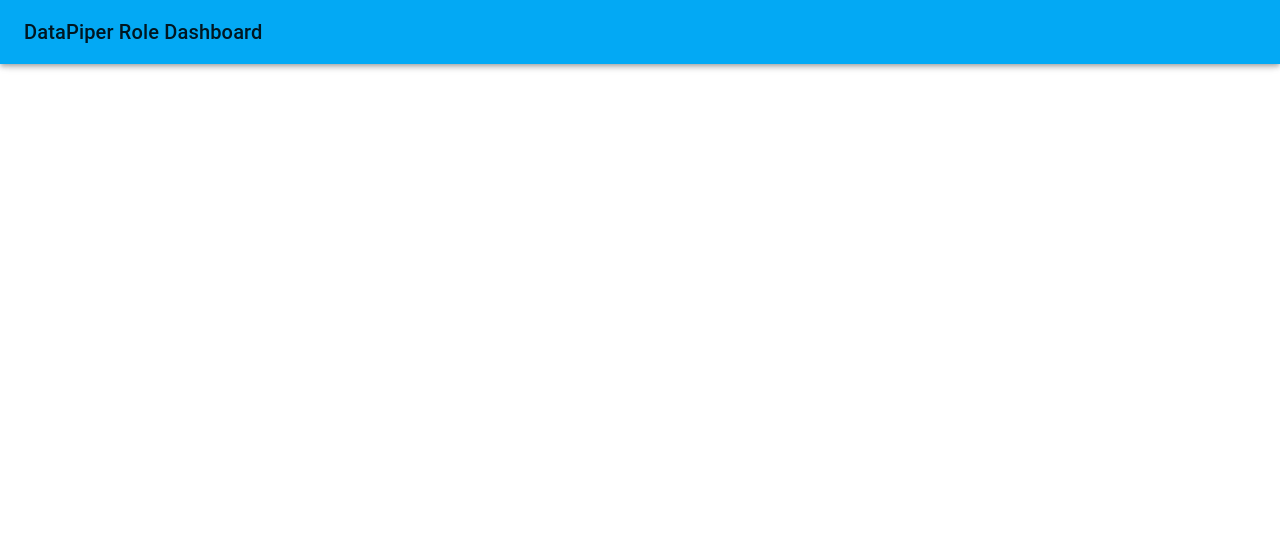
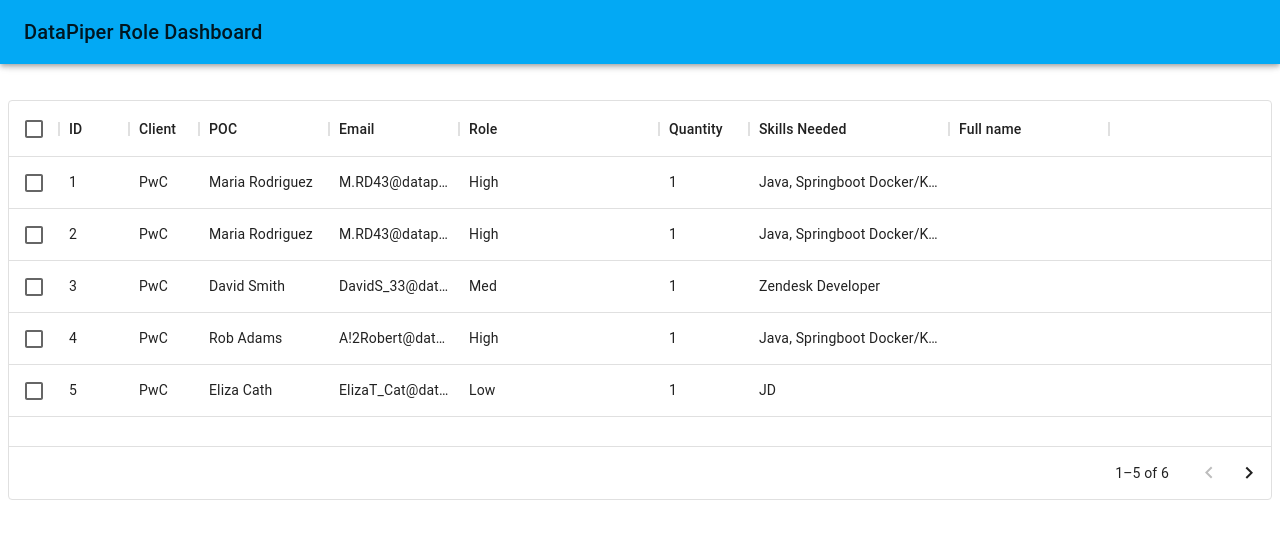
Before and after one commit to zoranbajic/role-dashboard, a React app: page / in a window 1280 px wide. Shown: the top 538 px of the page. Built offline with nearby package versions, Linux system fonts and the light colour scheme.

Commit message:
chore: create grid and populate with placeholder data

```diff
--- a/package.json
+++ b/package.json
@@ -23,6 +23,7 @@
     "@fontsource/roboto": "^4.5.5",
     "@mui/icons-material": "^5.6.2",
     "@mui/material": "^5.6.4",
+    "@mui/x-data-grid": "^5.10.0",
     "@sequelize/core": "^7.0.0-alpha.10",
     "compression": "^1.7.4",
     "express": "^4.18.1",
--- a/src/components/App/App.js
+++ b/src/components/App/App.js
@@ -1,6 +1,7 @@
 import React from 'react';
 import { createTheme, ThemeProvider } from '@mui/material/styles';
 import Header from '../Header/Header';
+import Content from '../Content/Content';
 
 // Change the primary and secondary colors
 const theme = createTheme({
@@ -19,6 +20,7 @@
     <ThemeProvider theme={theme}>
       <div>
         <Header />
+        <Content />
       </div>
     </ThemeProvider>
   );
--- /dev/null
+++ b/src/components/Content/Content.js
@@ -0,0 +1,110 @@
+import * as React from 'react';
+import { DataGrid } from '@mui/x-data-grid';
+
+const columns = [
+  { field: 'id', headerName: 'ID', width: 70 },
+  { field: 'client', headerName: 'Client', width: 70 },
+  { field: 'contact', headerName: 'POC', width: 130 },
+  { field: 'email', headerName: 'Email', width: 130 },
+  {
+    field: 'role',
+    headerName: 'Role',
+    width: 200,
+  },
+  {
+    field: 'quantity',
+    headerName: 'Quantity',
+    width: 90,
+  },
+  {
+    field: 'skillsNeeded',
+    headerName: 'Skills Needed',
+    width: 200,
+  },
+  {
+    field: 'fullName',
+    headerName: 'Full name',
+    description: 'This column has a value getter and is not sortable.',
+    sortable: false,
+    width: 160,
+    valueGetter: (params) =>
+      `${params.row.firstName || ''} ${params.row.lastName || ''}`,
+  },
+];
+
+const rows = [
+  {
+    id: 1,
+    client: 'PwC',
+    contact: 'Maria Rodriguez',
+    email: 'M.RD43@datapiper.com',
+    role: 'Core Senior Software Developer - Senior Associate',
+    role: 'High',
+    quantity: 1,
+    skillsNeeded: 'Java, Springboot Docker/Kubernetes, API/microserices',
+  },
+  {
+    id: 2,
+    client: 'PwC',
+    contact: 'Maria Rodriguez',
+    email: 'M.RD43@datapiper.com',
+    role: 'Core Senior Software Developer - Senior Associate',
+    role: 'High',
+    quantity: 1,
+    skillsNeeded: 'Java, Springboot Docker/Kubernetes, API/microserices',
+  },
+  {
+    id: 3,
+    client: 'PwC',
+    contact: 'David Smith',
+    email: 'DavidS_33@datapiper.com',
+    role: 'Zendesk Developer',
+    role: 'Med',
+    quantity: 1,
+    skillsNeeded: 'Zendesk Developer',
+  },
+  {
+    id: 4,
+    client: 'PwC',
+    contact: 'Rob Adams',
+    email: 'A!2Robert@datapiper.com',
+    role: 'Datavault 2.0',
+    role: 'High',
+    quantity: 1,
+    skillsNeeded: 'Java, Springboot Docker/Kubernetes, API/microserices',
+  },
+  {
+    id: 5,
+    client: 'PwC',
+    contact: 'Eliza Cath',
+    email: 'ElizaT_Cat@datapiper.com',
+    role: 'Snowflake data engineer',
+    role: 'Low',
+    quantity: 1,
+    skillsNeeded: 'JD',
+  },
+  {
+    id: 6,
+    client: 'PwC',
+    contact: 'Eliza Cath',
+    email: 'ElizaT_Cat@datapiper.com',
+    role: 'Snowflake data engineer',
+    role: 'Low',
+    quantity: 1,
+    skillsNeeded: 'JD',
+  },
+];
+
+export default function DataTable() {
+  return (
+    <div style={{ height: 400, width: '100%', marginTop: 100 }}>
+      <DataGrid
+        rows={rows}
+        columns={columns}
+        pageSize={5}
+        rowsPerPageOptions={[5]}
+        checkboxSelection
+      />
+    </div>
+  );
+}
```
Also changed, not shown: src/components/Header/Header.js (+0 -14 lines), 1 other file (tests, documents, lock files or other folders).
